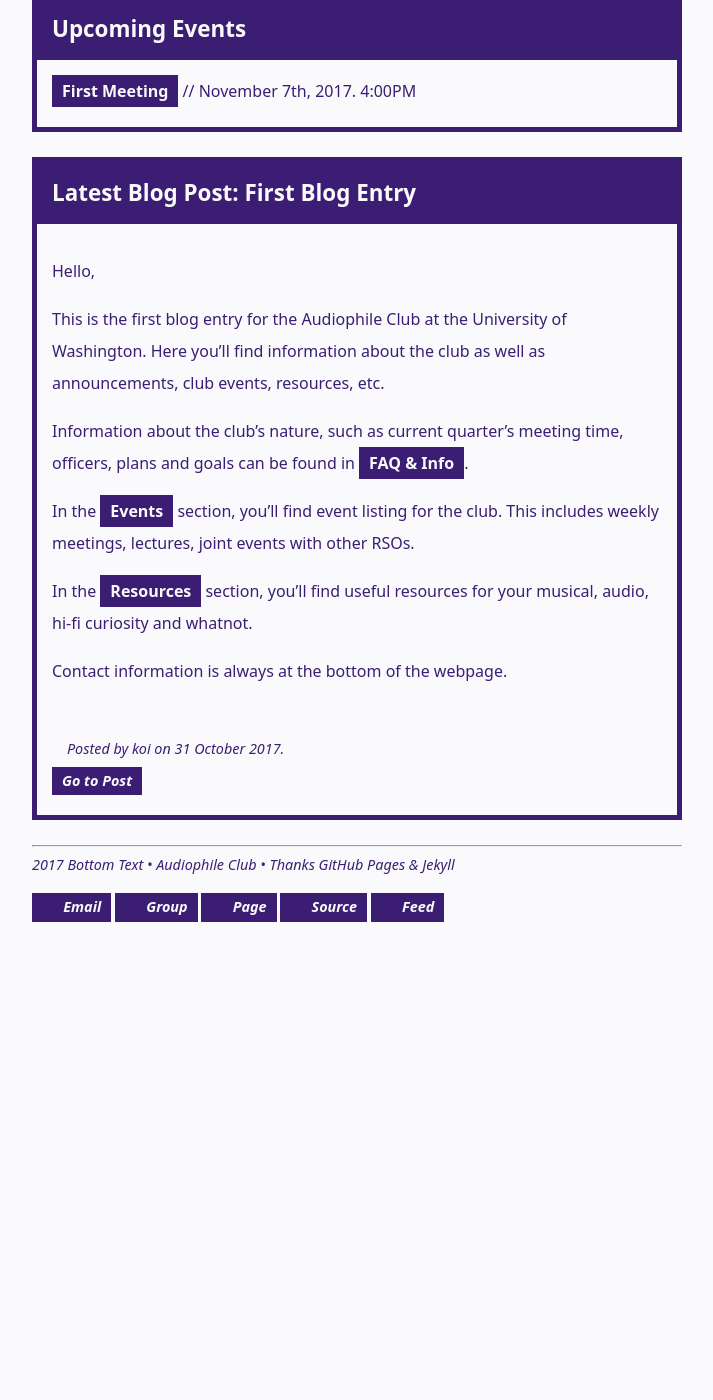
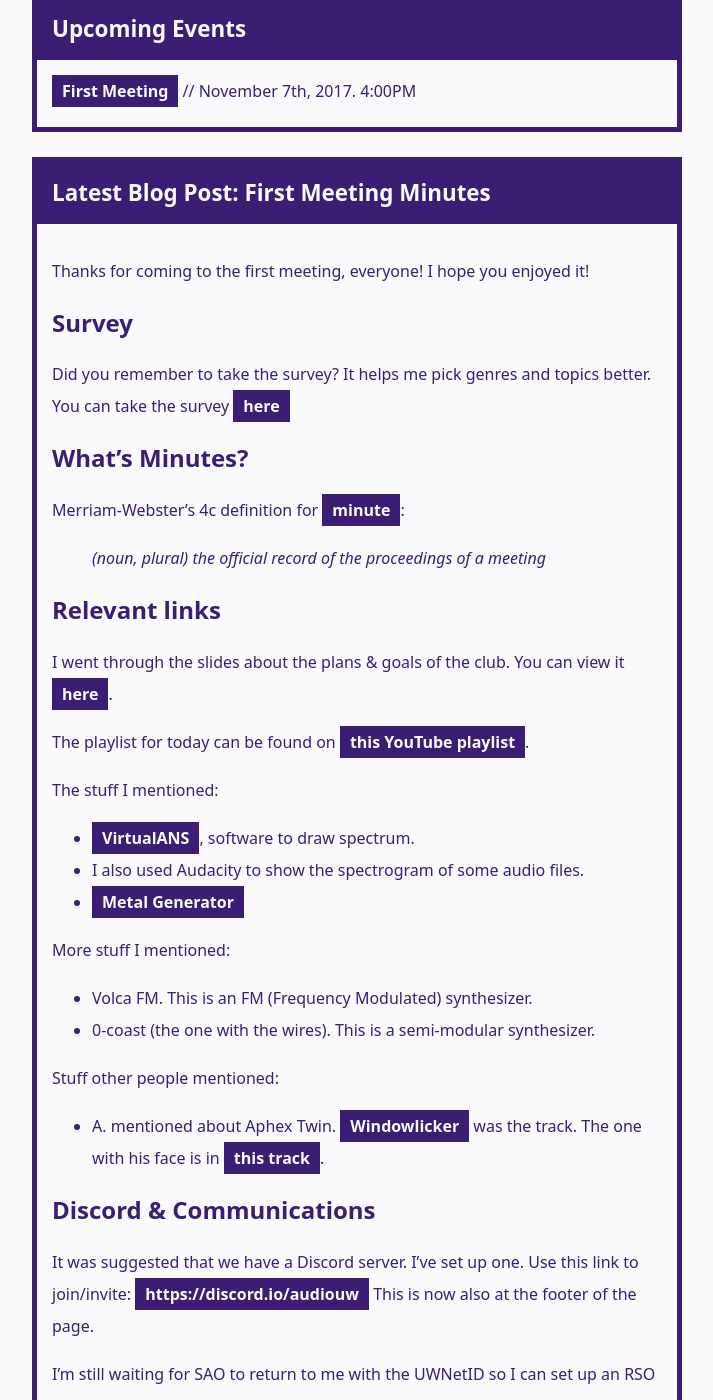
Before and after one commit to audiophile-uw/audiophile-jekyll, a Jekyll site: the page built from index.html, in a window 1280 px wide and 1400 px high, scrolled down 732 px. Shown: the whole window, without its empty margins (283-996 px from the left). Built offline with Jekyll 4.4.1, drawn with Linux system fonts in a browser that asks for light colours; some web fonts are replaced; before the commit the page ends 1682 px from its top, so only the background shows below that; some of the changed text lies outside the part shown.

Commit message:
first meeting minutes

```diff
--- a/_includes/footer.html
+++ b/_includes/footer.html
@@ -6,6 +6,7 @@
 		<a href="https://www.facebook.com/groups/{{ site.facebook_group_id }}"><i></i>Group</a>
 		<a href="https://www.facebook.com/{{ site.facebook_page_id }}"><i></i>Page</a>
 		<a href="https://github.com/{{ site.github_username }}"><i></i>Source</a>
+		<a href="https://discord.io/audiouw"><i></i>Discord</a>
 		<a href="/feed.xml"><i></i>Feed</a>
 	</div>
 </footer>
--- /dev/null
+++ b/_posts/2017-11-07-first-meeting-minute.md
@@ -0,0 +1,53 @@
+---
+layout: post
+author: koi
+title: "First Meeting Minutes"
+categories: blog
+tag: [entry, minutes]
+date: 2017-11-07
+---
+
+Thanks for coming to the first meeting, everyone! I hope you enjoyed it!
+
+## Survey
+
+Did you remember to take the survey? It helps me pick genres and topics better. You can take the survey [here](https://goo.gl/forms/3IzeAnAb8EYhKkM83)
+
+## What's Minutes?
+
+Merriam-Webster's 4c definition for [minute](https://www.merriam-webster.com/dictionary/minute):
+> _(noun, plural) the official record of the proceedings of a meeting_
+
+## Relevant links
+
+I went through the slides about the plans & goals of the club. You can view it [here](https://docs.google.com/a/uw.edu/presentation/d/1HBT3NpLsR1zEH_XOl7banMkWE0-KbYkncdyibabBcd0/edit?usp=sharing).
+
+The playlist for today can be found on [this YouTube playlist](https://www.youtube.com/playlist?list=PLl_XtL6JJPKScJEnbrmdLORUZ4fe4VM9Q).
+
+The stuff I mentioned:
+
+* [VirtualANS](www.warmplace.ru/soft/ans/), software to draw spectrum.
+* I also used Audacity to show the spectrogram of some audio files.
+* [Metal Generator](https://djen.co/)
+
+More stuff I mentioned:
+
+* Volca FM. This is an FM (Frequency Modulated) synthesizer.
+* 0-coast (the one with the wires). This is a semi-modular synthesizer.
+
+Stuff other people mentioned:
+
+* A. mentioned about Aphex Twin. [Windowlicker](https://www.youtube.com/watch?v=FATTzbm78cc) was the track. The one with his face is in [this track](https://www.youtube.com/watch?v=M9xMuPWAZW8).
+
+## Discord & Communications
+
+It was suggested that we have a Discord server. I've set up one. Use this link to join/invite: [https://discord.io/audiouw](https://discord.io/audiouw)
+This is now also at the footer of the page.
+
+I'm still waiting for SAO to return to me with the UWNetID so I can set up an RSO email and a mailing list. Stay tuned.
+
+## Next week
+
+Next week will be your music! The topics we'll discuss next week will be random as well. Shoot me an email or DM me on Discord for your music. Any topic is welcome, as long as it's related to audio/music. I'll try to come up with ice breaker topics if it gets quiet.
+
+Did I miss anything in the minutes? Shoot me an email and I'll update.
```
